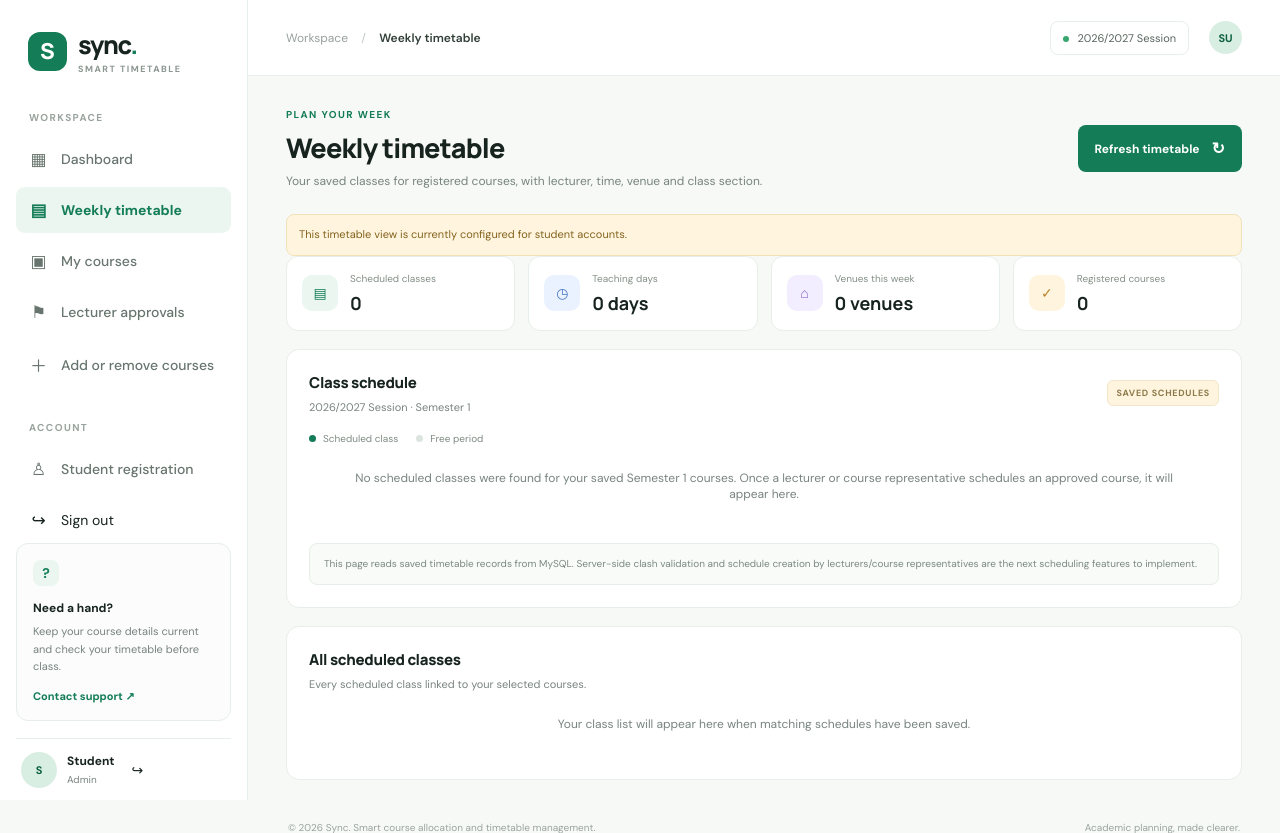
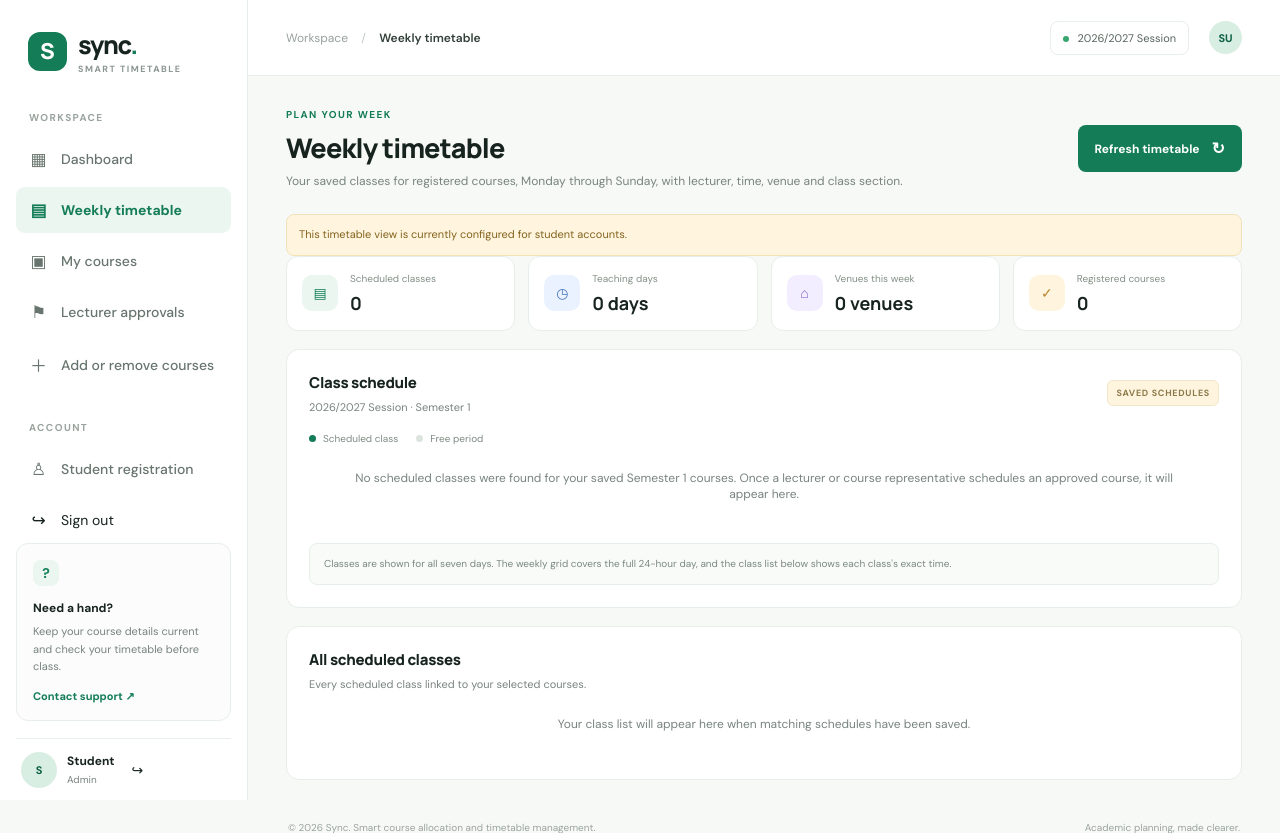
Before and after one commit to mediikon-tech/SYNC---project, a PHP site: page /timetable.php in a window 1280 px wide. Shown: the top 833 px of the page. Run offline with PHP 8.4, Linux system fonts and the light colour scheme; the visitor is signed in with stand-in values (Sample User, id 1).

Commit message:
Show all seven days and full-day schedules in student timetable

```diff
--- a/timetable.php
+++ b/timetable.php
@@ -10,13 +10,15 @@ $pageTitle = 'Weekly timetable';
 $activePage = 'timetable';
 $academicSession = '2026/2027';
 $semester = 1;
-$days = ['Monday', 'Tuesday', 'Wednesday', 'Thursday', 'Friday'];
-$slots = [
-    ['label' => '08:00 - 10:00', 'start' => 8],
-    ['label' => '10:00 - 12:00', 'start' => 10],
-    ['label' => '12:00 - 14:00', 'start' => 12],
-    ['label' => '14:00 - 16:00', 'start' => 14],
-];
+$days = ['Monday', 'Tuesday', 'Wednesday', 'Thursday', 'Friday', 'Saturday', 'Sunday'];
+// Cover the full day so early morning, evening, and overnight-hour classes remain visible.
+$slots = [];
+for ($hour = 0; $hour < 24; $hour += 2) {
+    $slots[] = [
+        'label' => sprintf('%02d:00 - %02d:00', $hour, $hour + 2),
+        'start' => $hour,
+    ];
+}
 $classes = [];
 $allClasses = [];
 $venues = [];
@@ -25,7 +27,7 @@ $registeredCourseCount = 0;
 $error = '';
 
 foreach ($days as $day) {
-    $classes[$day] = [[], [], [], []];
+    $classes[$day] = array_fill(0, count($slots), []);
 }
 
 require_once __DIR__ . '/config/database.php';
@@ -70,7 +72,7 @@ if (($currentUser['role'] ?? '') === 'student') {
         $teachingDays[$day] = true;
         if (isset($classes[$day])) {
             $startHour = (int) substr((string) $class['start_time'], 0, 2);
-            $slotIndex = (int) floor(($startHour - 8) / 2);
+            $slotIndex = (int) floor($startHour / 2);
             if ($slotIndex >= 0 && $slotIndex < count($slots)) {
                 $classes[$day][$slotIndex][] = $class;
             }
@@ -88,7 +90,7 @@ function sync_time_label(string $time): string
 include __DIR__ . '/includes/header.php';
 ?>
 <div class="welcome-row">
-  <div><p class="eyebrow">PLAN YOUR WEEK</p><h1>Weekly timetable</h1><p class="muted">Your saved classes for registered courses, with lecturer, time, venue and class section.</p></div>
+  <div><p class="eyebrow">PLAN YOUR WEEK</p><h1>Weekly timetable</h1><p class="muted">Your saved classes for registered courses, Monday through Sunday, with lecturer, time, venue and class section.</p></div>
   <form method="get" action="timetable.php"><button class="primary-button timetable-action" type="submit">Refresh timetable <span>↻</span></button></form>
 </div>
 
@@ -117,7 +119,7 @@ include __DIR__ . '/includes/header.php';
       </td><?php endforeach; ?></tr><?php endforeach; ?>
     </tbody></table></div>
   <?php endif; ?>
-  <div class="timetable-note" id="timetableMessage">This page reads saved timetable records from MySQL. Server-side clash validation and schedule creation by lecturers/course representatives are the next scheduling features to implement.</div>
+  <div class="timetable-note" id="timetableMessage">Classes are shown for all seven days. The weekly grid covers the full 24-hour day, and the class list below shows each class's exact time.</div>
 </section>
 
 <section class="panel class-list-panel">
```
